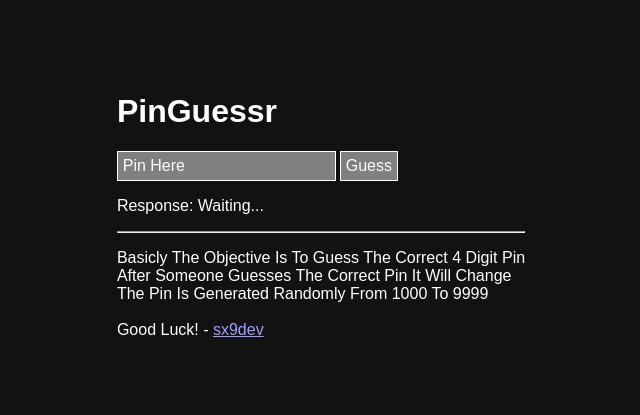
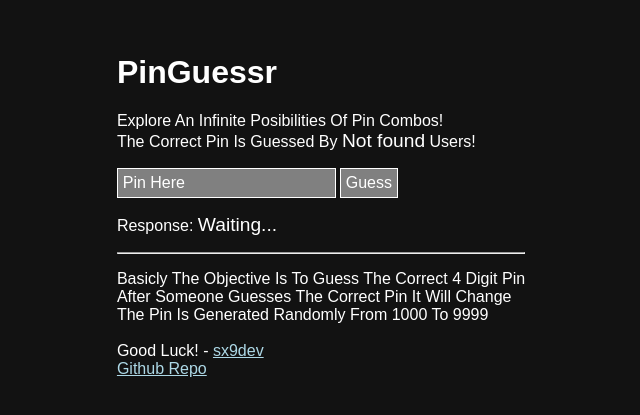
Before and after one commit to SX-9/pinguessr, a website: page index.html in a window 1280 px wide. Shown: the part 187-602 px from the top of the page, without its empty margins (319-959 px from the left). Drawn offline with Linux system fonts and the light colour scheme; no server answers.

Commit message:
new design And Features

```diff
--- a/index.html
+++ b/index.html
@@ -1,7 +1,7 @@
 <!DOCTYPE html>
 <html lang="en">
 <head>
-  <title>PinGuess</title>
+  <title>PinGuessr</title>
   <meta charset="UTF-8"/>
   <meta name="viewport" content="width=device-width,initial-scale=1"/>
   <meta name="description" content="A guessthepin.com Clone"/>
@@ -36,10 +36,20 @@
       word-wrap: break-word;
       max-width: 27em;
     }
+    a {
+      color: lightblue
+    }
+    span {
+      font-size: 1.2em;
+    }
   </style>
 </head>
 <body>
   <h1>PinGuessr</h1>
+  <p>
+    Explore An Infinite Posibilities Of Pin Combos!<br>
+    The Correct Pin Is Guessed By <span id="count">0</span> Users!
+  </p>
   <input type="number" id="pin" placeholder="Pin Here">
   <button id="guess">Guess</button>
   <p> Response: <span id="res">Waiting...</span></p>
@@ -49,9 +59,16 @@
     After Someone Guesses The Correct Pin It Will Change<br>
     The Pin Is Generated Randomly From 1000 To 9999<br>
     <br>
-    Good Luck! - <a href="https://sx9.is-a.dev">sx9dev</a>
+    Good Luck! - <a href="https://sx9.is-a.dev">sx9dev</a><br>
+    <a href="https://github.com/SX-9/pinguessr">Github Repo</a>
   </p>
   <script>
+    async function stats() {
+      const count = await fetch('/s').then(t => t.text());
+      document.getElementById('count').innerText = count;
+    }
+    stats()
+
     async function answear() {
       let guess = document.getElementById('pin').value;
       document.getElementById('res').innerText = 'Loading...';
```
Also changed, not shown: index.js (+15 -8 lines), 1 other file.
